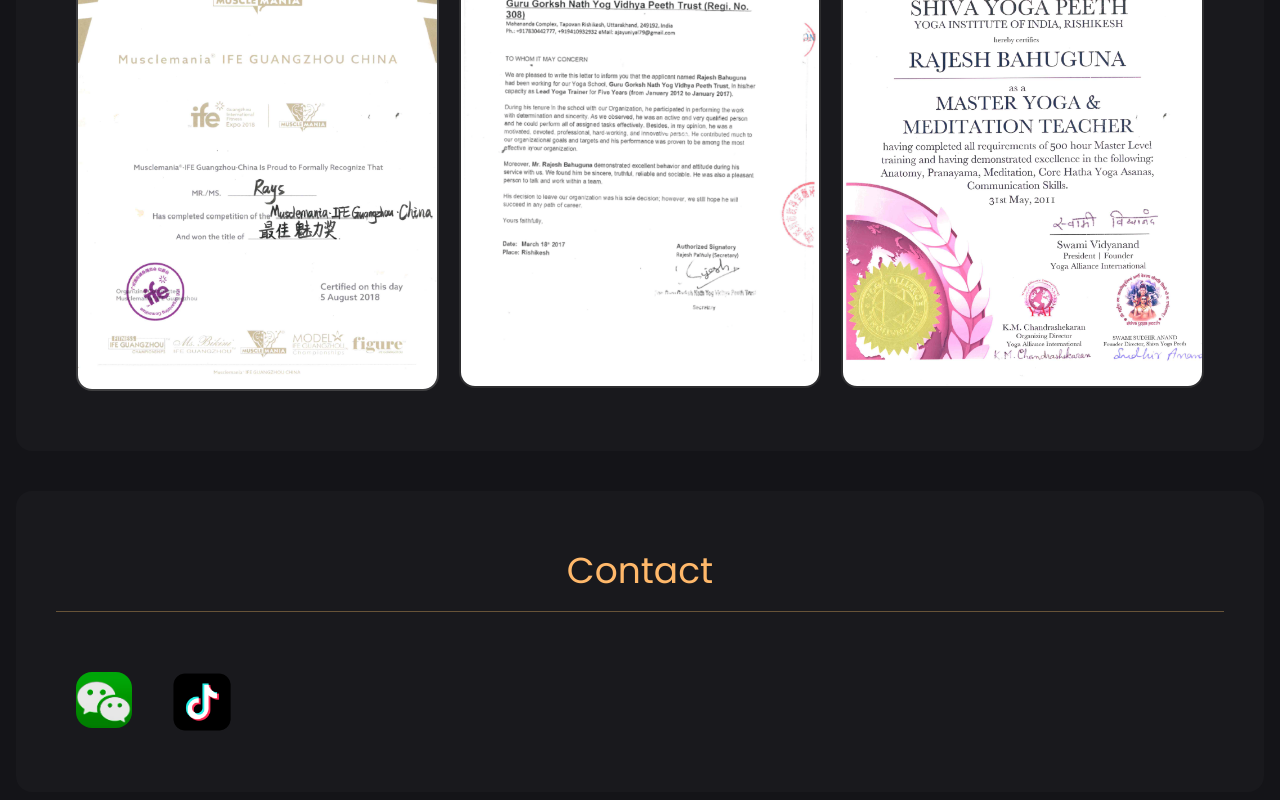
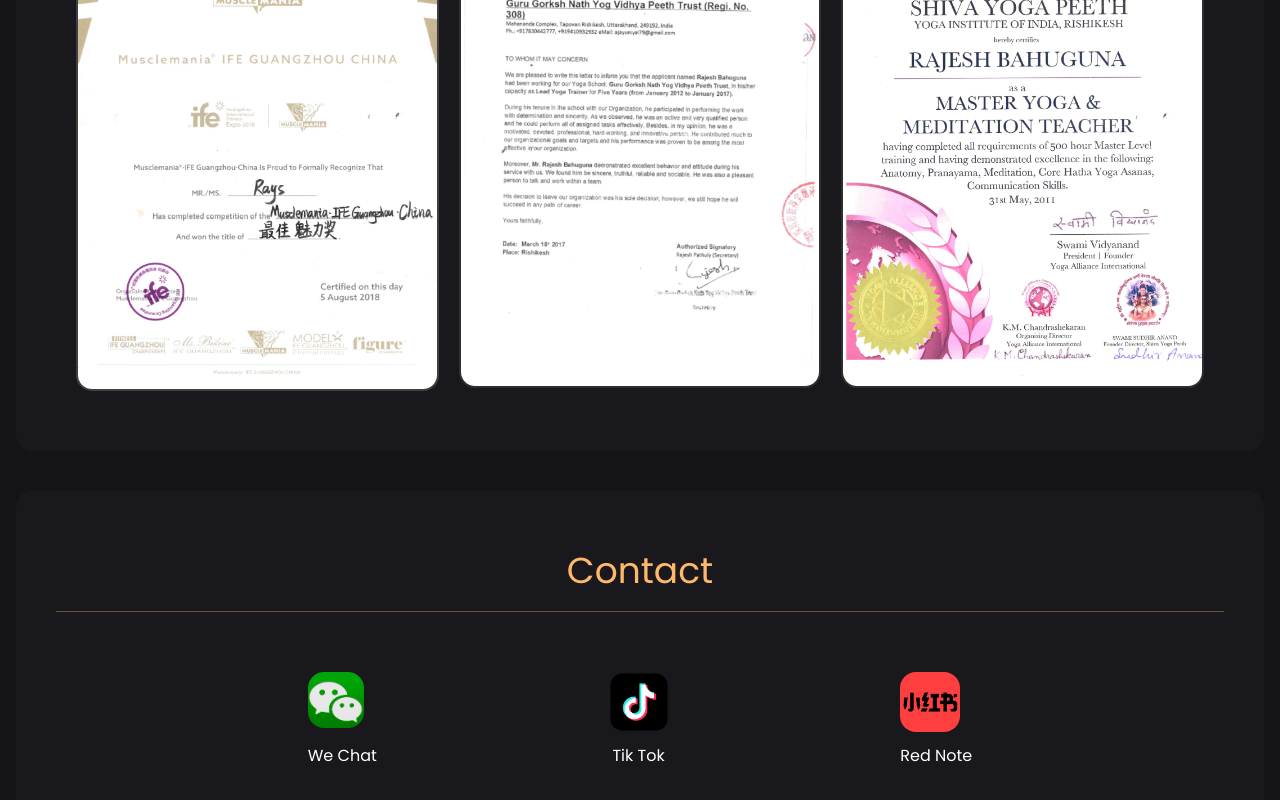
Before and after one commit to sumitbahuguna04/Raj-s-Portfolio, a React (Vite) app: page / in a window 1280 px wide. Shown: the part 1850-2650 px from the top of the page. Built offline with nearby package versions, Linux system fonts and the light colour scheme.

Commit message:
conacts added

```diff
--- a/src/components/Section/Contact.jsx
+++ b/src/components/Section/Contact.jsx
@@ -5,25 +5,35 @@ function Contact({ lang }) {
   const content = contactContent[lang];
   return (
     <>
-      <div className="max-w-[1600px] mx-auto bg-[#19191d] rounded-2xl  mt-10 p-2 sm:p-3 md:p-5 lg:p-10">
+      <div className="max-w-[1600px] mx-auto bg-[#19191d] text-white rounded-2xl  mt-10 p-2 sm:p-3 md:p-5 lg:p-10 mb-10">
         <h1 className="text-orange-300 mt-5  round text-2xl sm:text-4xl  mb-2 sm:mb-3 lg:mb-5 text-center">
-         {content.title}
+          {content.title}
         </h1>
         <div className="w-full bg-[#b88f557d] p-[0.5px]"></div>{" "}
-        <div className="flex mt-3 sm:mt-5 md:mt-10 p-2 sm:p-3 md:p-5 gap-3 sm:gap-5 md:gap-7 lg:gap-10">
-          <div>
+        <div className="flex justify-evenly items-center mt-3 sm:mt-5 md:mt-10 p-2 sm:p-3 md:p-5 ">
+          <div className="flex flex-col  gap-2 sm:gap-4">
             <img
               src="weChat.jpg"
               alt=""
-              className="size-12 hover:scale-110 transition duration-500 md:size-14 rounded-2xl"
+              className="size-12 hover:scale-110 transition duration-500 md:size-14 rounded-2xl "
             />
+            <h1>We Chat</h1>
           </div>
-          <div>
+          <div className="flex flex-col gap-1 sm:gap-3">
             <img
               src="tiktok.webp"
               alt=""
               className="size-13 hover:scale-110 transition duration-500  md:size-15 rounded-2xl"
             />
+            <h1>Tik Tok</h1>
+          </div>
+          <div className="flex flex-col gap-1 sm:gap-3">
+            <img
+              src="redNote.jpg"
+              alt=""
+              className="size-13 hover:scale-110 transition duration-500  md:size-15 rounded-2xl"
+            />
+            <h1>Red Note</h1>
           </div>
         </div>
       </div>
```
Also changed, not shown: public/redNote.jpg (added).
